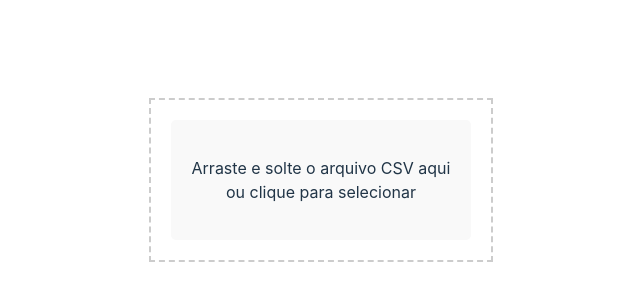
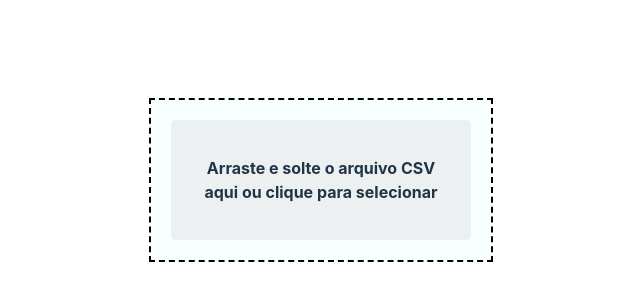
Before and after one commit to gabriel-M4chado/tcc-vue-app, a Vue app in the folder vue-app/: page / in a window 1280 px wide. Shown: the part 220-520 px from the top of the page, without its empty margins (319-959 px from the left). Built offline with nearby package versions, Linux system fonts and the light colour scheme.

Commit message:
refactor: Update file upload styling in App.vue

```diff
--- a/vue-app/src/App.vue
+++ b/vue-app/src/App.vue
@@ -183,7 +183,8 @@ export default {
 
 <style>
 .file-upload {
-  border: 2px dashed #ccc;
+  background: rgba(225, 253, 255, 0.288);
+  border: 2px dashed black;
   padding: 20px;
   width: 300px;
   text-align: center;
@@ -193,7 +194,8 @@ export default {
   cursor: pointer;
   padding: 20px;
   border-radius: 5px;
-  background-color: #f9f9f9;
+  background-color: #d8d6d65d;
+  font-weight: bold;
 }
 
 input[type="file"] {
```
